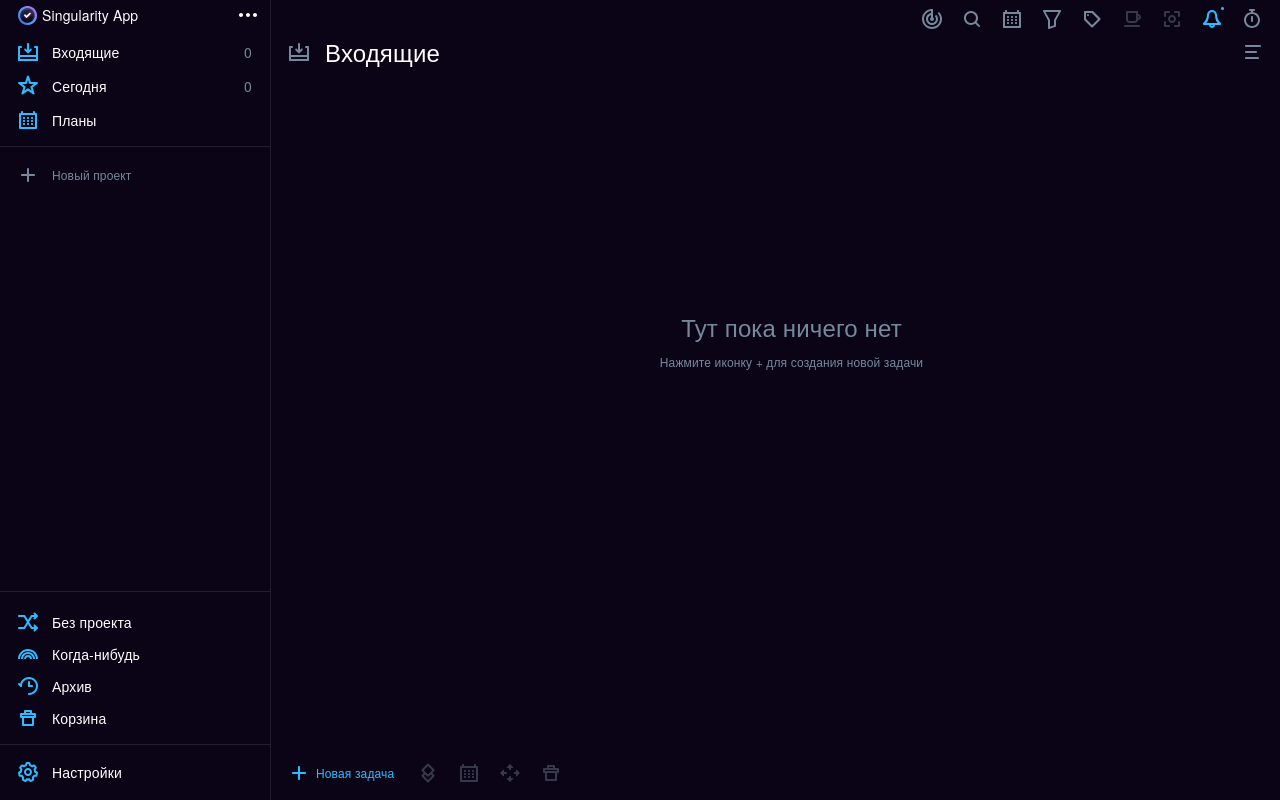
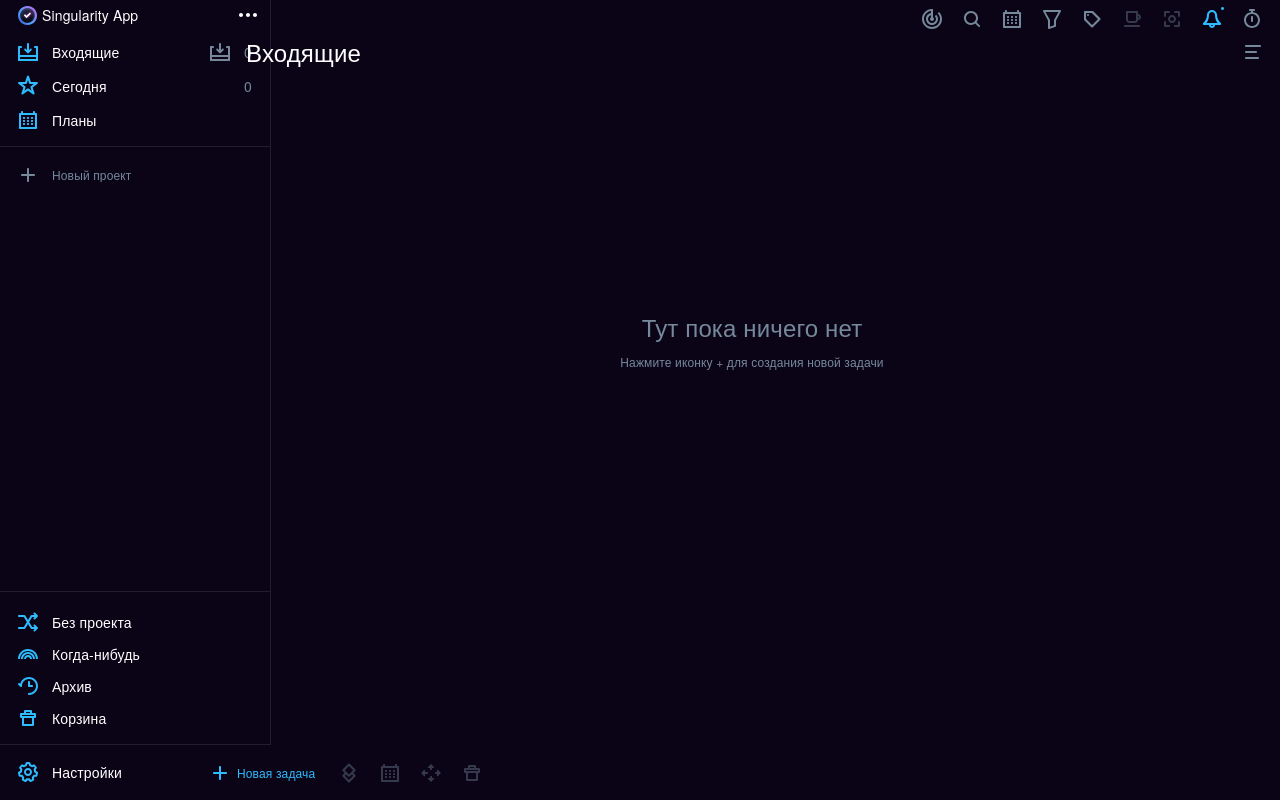
Before and after one commit to DevNikPanch/First-Fullstack, a Vue app: page / in a window 1280 px wide. Built offline with nearby package versions, Linux system fonts and the light colour scheme.

Commit message:
Refactoring styles to grid and width of items

```diff
--- a/src/App.vue
+++ b/src/App.vue
@@ -25,7 +25,8 @@ import ToolBar from './components/MainToolBar.vue'
 
 <style scoped>
 .app__container {
-  display: flex;
+  display: grid;
+  grid-template-columns: 15vw 85vw;
 }
 
 .app__container-item--main {
--- a/src/components/RouterComponents/MainRouterIncoming.vue
+++ b/src/components/RouterComponents/MainRouterIncoming.vue
@@ -156,6 +156,7 @@ mainToolBarStore.setOption = 'Incoming'
     overflow-y: auto;
     padding: 0 20px 0 52px;
     scroll-snap-type: y mandatory;
+    box-sizing: border-box;
 }
 
 ::-webkit-scrollbar {
--- a/src/components/Task.vue
+++ b/src/components/Task.vue
@@ -270,10 +270,6 @@ const editorSubTitle = new EditorJS({
 <style>
 /* Стилизация блоков с задачами */
 
-.task {
-    max-width: calc(100vw - 345px);
-}
-
 .task__container {
     position: relative;
     min-height: 24px;
@@ -285,6 +281,7 @@ const editorSubTitle = new EditorJS({
     border-radius: 5px;
     margin: 0 -4px;
     padding: 4px 8px 8px 33px;
+    box-sizing: border-box;
 }
 
 .task__form {
```
